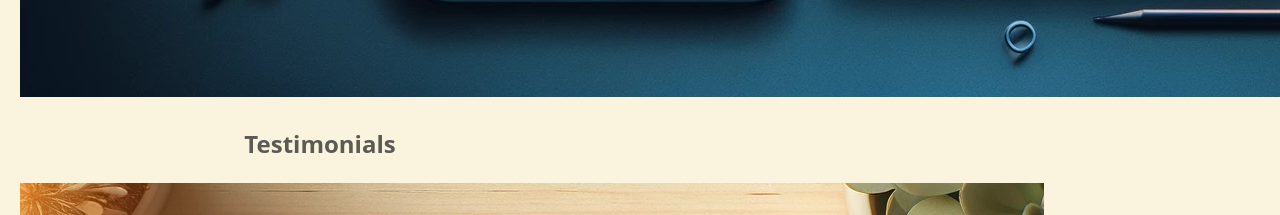
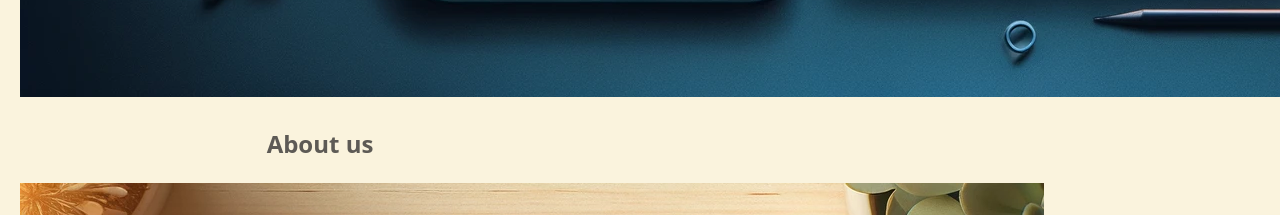
Before and after one commit to ofTarradiddle/ofnectar, a plain HTML site: page index.html in a window 1280 px wide. Shown: the part 2365-2580 px from the top of the page. Drawn offline with Linux system fonts and the light colour scheme.

Commit message:
Update index.html

```diff
--- a/index.html
+++ b/index.html
@@ -10,7 +10,7 @@
     <header>
         <img src="nectar1.webp" alt="A welcoming community of researchers">
         <h1>Social Clinical Trials</h1>
-        <p>Join us in uncovering the mysteries of human health through community-driven research.</p>
+        <p>Join us in uncovering the mysteries of human health through community-driven research. </p>
     </header>
     <main>
          <section id="signup">
@@ -32,8 +32,8 @@
             <p>Discover how we're revolutionizing health research together.</p>
             <img src="nectar2.webp" alt="Collaborative research">
         </section>
-        <section id="testimonial">
-            <h2>Testimonials</h2>
+        <section id="About">
+            <h2>About us</h2>
             <img src="nectar3.webp" alt="Participant testimonial">
             <p>"Participating in these trials has been a groundbreaking experience for me."</p>
         </section>
```
